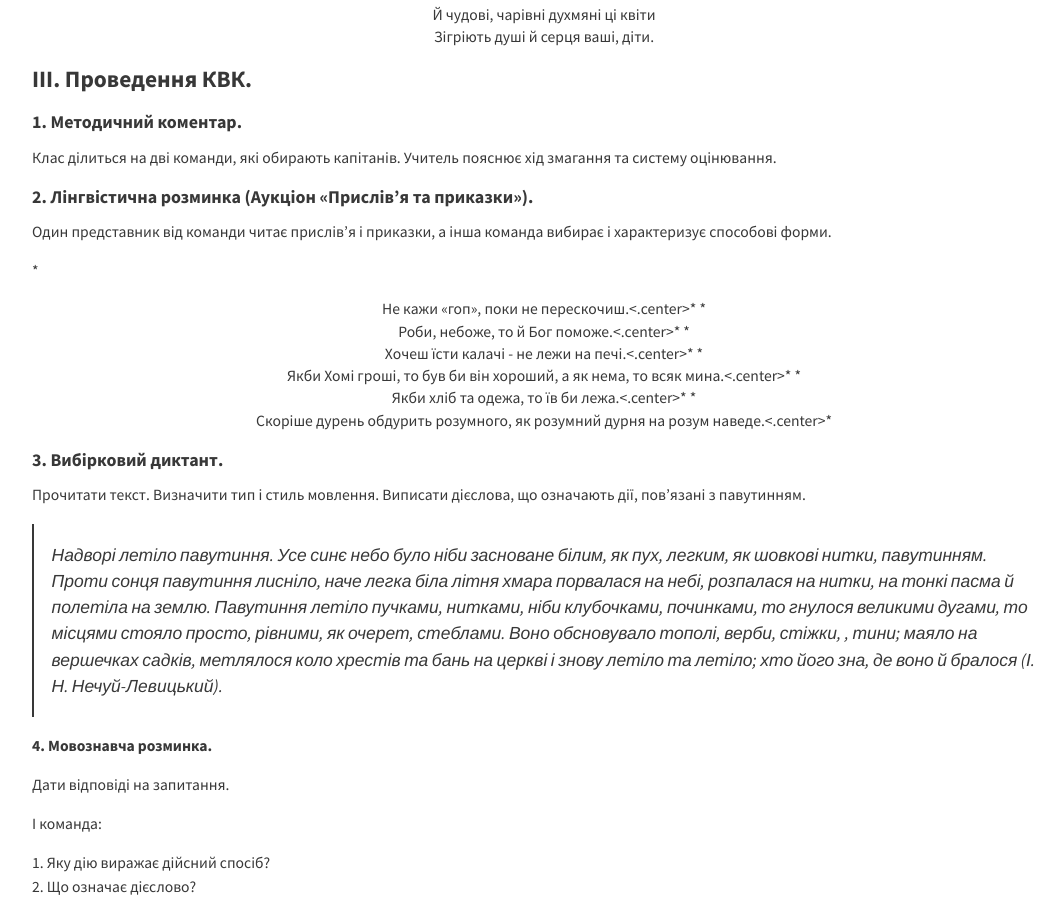
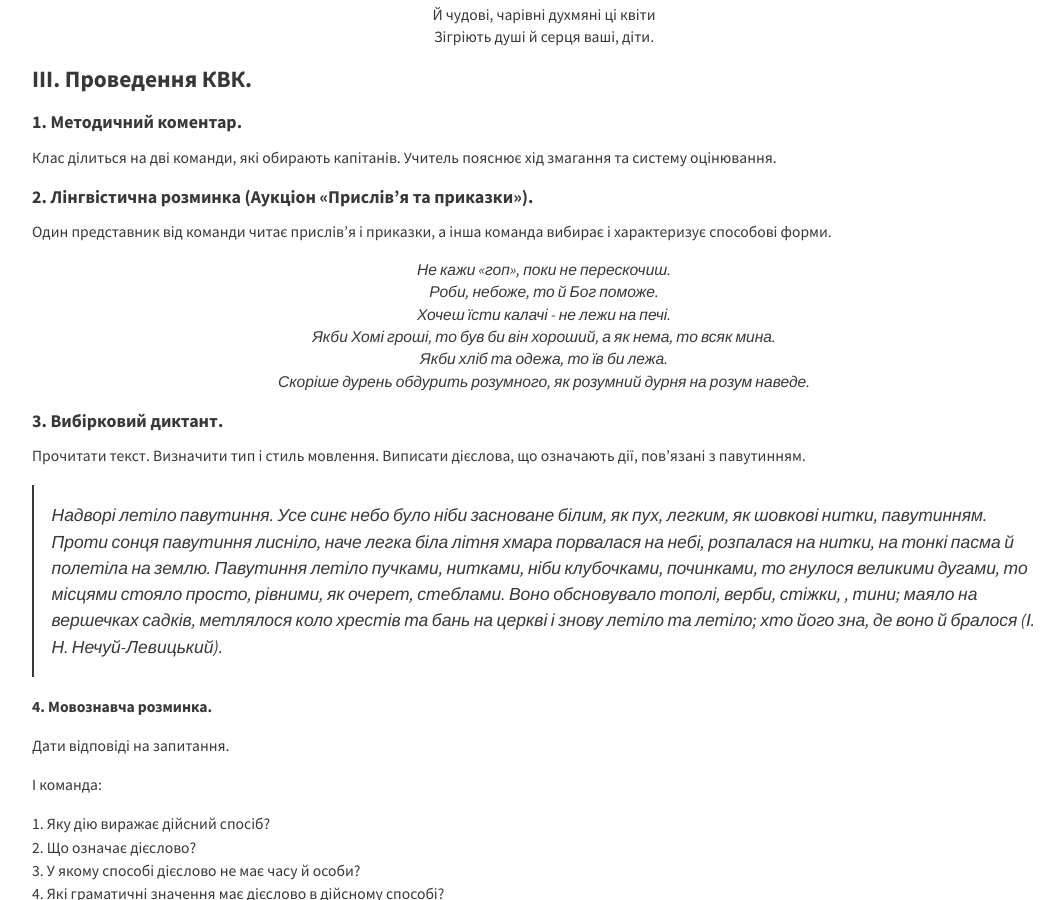
Before and after one commit to tetyanashevchuk/tetyanashevchuk.github.io, a Jekyll site: the page built from _posts/2016-02-27-7klas-mova-urok-kvk-sposobu-diesliv.md, in a window 1280 px wide and 900 px high, scrolled down 1151 px. Shown: the whole window, without its empty margins (96-1160 px from the left). Built offline with Jekyll 4.4.1, drawn with Linux system fonts in a browser that asks for light colours; nearby versions of some CDN libraries.

```diff
--- a/_posts/2016-02-27-7klas-mova-urok-kvk-sposobu-diesliv.md
+++ b/_posts/2016-02-27-7klas-mova-urok-kvk-sposobu-diesliv.md
@@ -44,12 +44,12 @@
 Один представник від команди читає прислів'я і приказки, а інша команда
 вибирає і характеризує способові форми.
 
-*<center>Не кажи «гоп», поки не перескочиш.<.center>*
-*<center>Роби, небоже, то й Бог поможе.<.center>*
-*<center>Хочеш їсти калачі - не лежи на печі.<.center>*
-*<center>Якби Хомі гроші, то був би він хороший, а як нема, то всяк мина.<.center>*
-*<center>Якби хліб та одежа, то їв би лежа.<.center>*
-*<center>Скоріше дурень обдурить розумного, як розумний дурня на розум наведе.<.center>*
+*<center>Не кажи «гоп», поки не перескочиш.</center>*
+*<center>Роби, небоже, то й Бог поможе.</center>*
+*<center>Хочеш їсти калачі - не лежи на печі.</center>*
+*<center>Якби Хомі гроші, то був би він хороший, а як нема, то всяк мина.</center>*
+*<center>Якби хліб та одежа, то їв би лежа.</center>*
+*<center>Скоріше дурень обдурить розумного, як розумний дурня на розум наведе.</center>*
 
 #### **3. Вибірковий диктант.**
 
@@ -86,7 +86,7 @@
 
 #### **5. Конкурс кмітливих. Кросворд.**
 
-![](../postImages/2016-02-27.png)
+![](../../../postImages/2016-02-27.png)
 
 1. Синонім до слова *знайти*. (Відшукати)
 2. Сприйняти щось написане або надруковане. (Прочитати)
```
